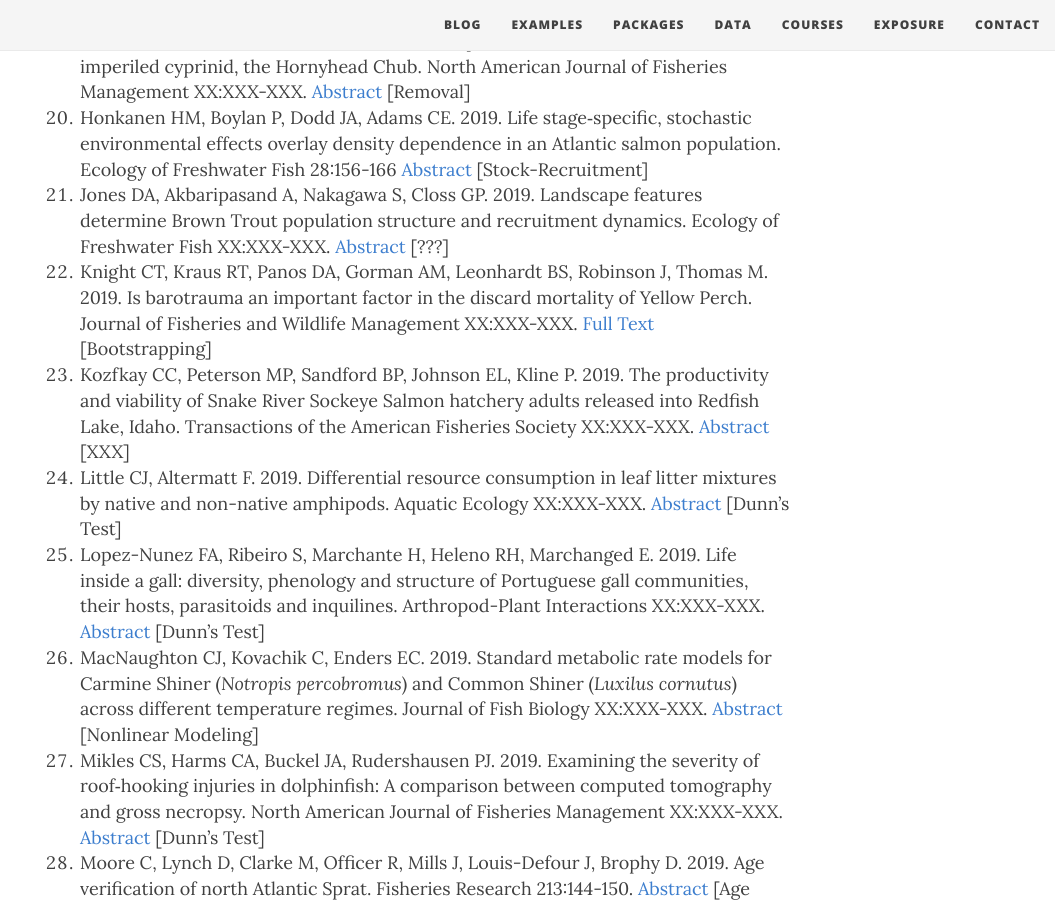
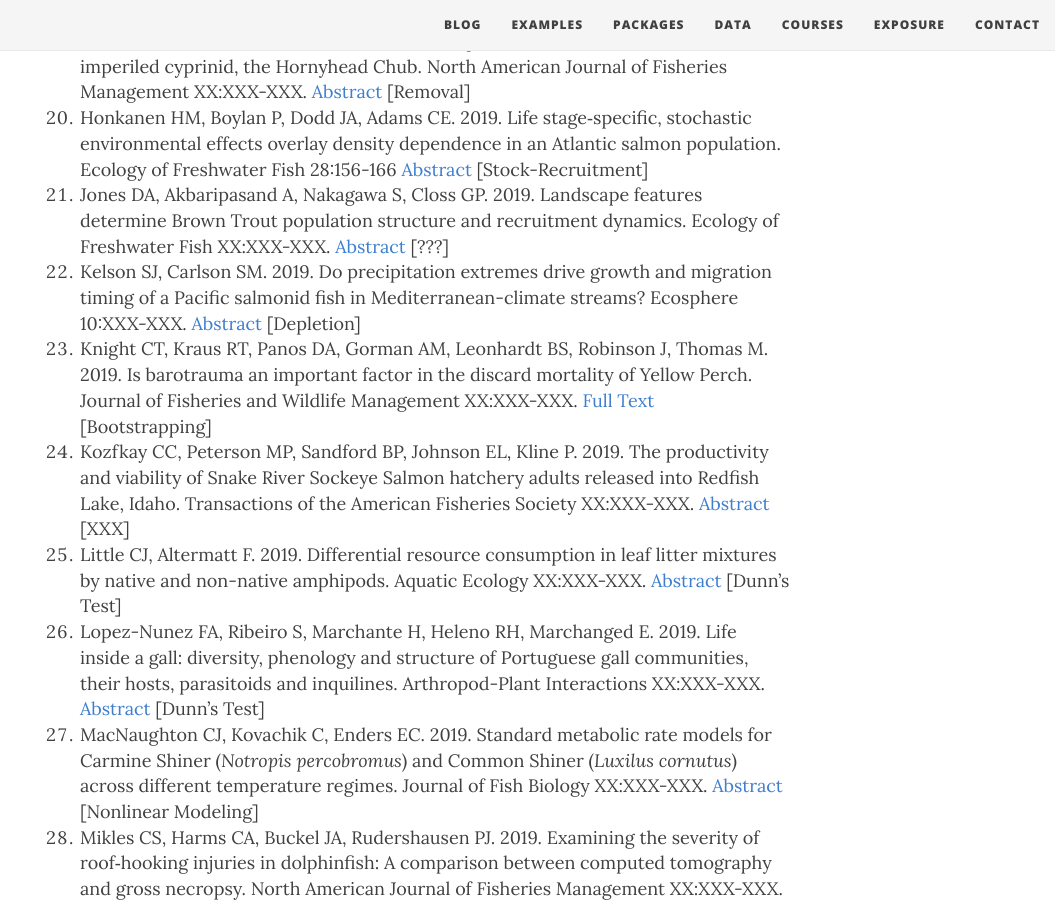
Before and after one commit to droglenc/fishR, a Jekyll site: the page built from exposure/exposure-citations19.md, in a window 1280 px wide and 900 px high, scrolled down 2015 px. Shown: the whole window, without its empty margins (225-1280 px from the left). Built offline with Jekyll 4.4.1, drawn with Linux system fonts in a browser that asks for light colours; nearby versions of some CDN libraries; some of the changed lines change nothing that is shown.

Commit message:
Update exposure-citations19.md

```diff
--- a/exposure/exposure-citations19.md
+++ b/exposure/exposure-citations19.md
@@ -5,7 +5,7 @@
 css: "/css/exposure-citation.css"
 ---
 
-The [**IFAR** book](http://derekogle.com/IFAR/), **fishR** website, or the **FSA** package were cited in the following <span id="contact-div">40</span> publications.
+The [**IFAR** book](http://derekogle.com/IFAR/), **fishR** website, or the **FSA** package were cited in the following <span id="contact-div">43</span> publications.
 
 1. Aslan CE, Shiels AB, Haines W, Liang CT. 2019. Non‐native insects dominate daytime pollination in a high‐elevation Hawaiian dryland ecosystem. American Journal of Botany XX:XXX-XXX. [Abstract](https://bsapubs.onlinelibrary.wiley.com/doi/abs/10.1002/ajb2.1233) [???]
 1. Altenritter ME, Walthier BD. 2019. The legacy of hypoxia: tracking carryover effects of low oxygen exposure in a demersal fish using geochemical tracers. Transactions of the American Fisheries Society XX:XXX-XXX. [Abstract](https://afspubs.onlinelibrary.wiley.com/doi/abs/10.1002/tafs.10159) [von Bertalanffy Growth]
@@ -28,6 +28,7 @@
 1. Hickerson BT, Walters AW. 2019. Evaluation of potential translocation sites for an imperiled cyprinid, the Hornyhead Chub. North American Journal of Fisheries Management XX:XXX-XXX. [Abstract](https://afspubs.onlinelibrary.wiley.com/doi/abs/10.1002/nafm.10261) [Removal]
 1. Honkanen HM, Boylan P, Dodd JA, Adams CE. 2019. Life stage‐specific, stochastic environmental effects overlay density dependence in an Atlantic salmon population. Ecology of Freshwater Fish 28:156-166 [Abstract](https://onlinelibrary.wiley.com/doi/10.1111/eff.12439) [Stock-Recruitment]
 1. Jones DA, Akbaripasand A, Nakagawa S, Closs GP. 2019. Landscape features determine Brown Trout population structure and recruitment dynamics. Ecology of Freshwater Fish XX:XXX-XXX. [Abstract](https://onlinelibrary.wiley.com/doi/abs/10.1111/eff.12474) [???]
+1. Kelson SJ, Carlson SM. 2019. Do precipitation extremes drive growth and migration timing of a Pacific salmonid fish in Mediterranean-climate streams? Ecosphere 10:XXX-XXX. [Abstract](https://www.researchgate.net/publication/331908792_Do_precipitation_extremes_drive_growth_and_migration_timing_of_a_Pacific_salmonid_fish_in_Mediterranean-climate_streams/references) [Depletion]
 1. Knight CT, Kraus RT, Panos DA, Gorman AM, Leonhardt BS, Robinson J, Thomas M. 2019. Is barotrauma an important factor in the discard mortality of Yellow Perch. Journal of Fisheries and Wildlife Management XX:XXX-XXX. [Full Text](http://www.fwspubs.org/doi/pdf/10.3996/062018-JFWM-056) [Bootstrapping]
 1. Kozfkay CC, Peterson MP, Sandford BP, Johnson EL, Kline P. 2019. The productivity and viability of Snake River Sockeye Salmon hatchery adults released into Redfish Lake, Idaho. Transactions of the American Fisheries Society XX:XXX-XXX. [Abstract](https://www.researchgate.net/publication/330492892_The_Productivity_and_Viability_of_Snake_River_Sockeye_Salmon_Hatchery_Adults_Released_into_Redfish_Lake_Idaho) [XXX]
 1. Little CJ, Altermatt F. 2019. Differential resource consumption in leaf litter mixtures by native and non-native amphipods. Aquatic Ecology XX:XXX-XXX. [Abstract](https://link.springer.com/article/10.1007/s10452-019-09679-3) [Dunn's Test]
```
